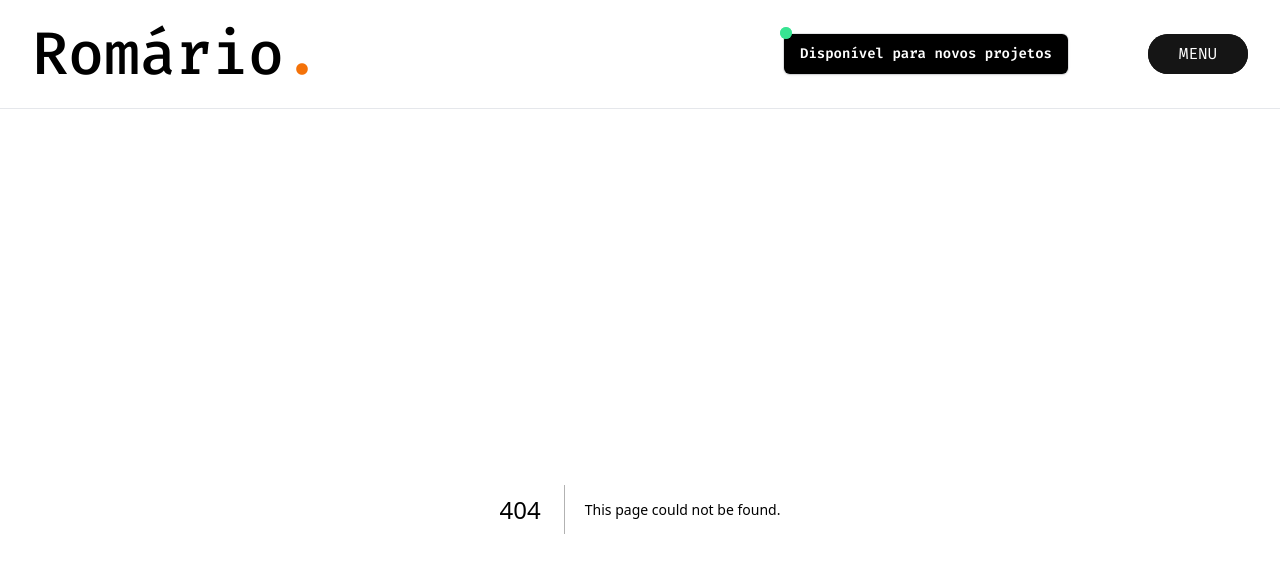
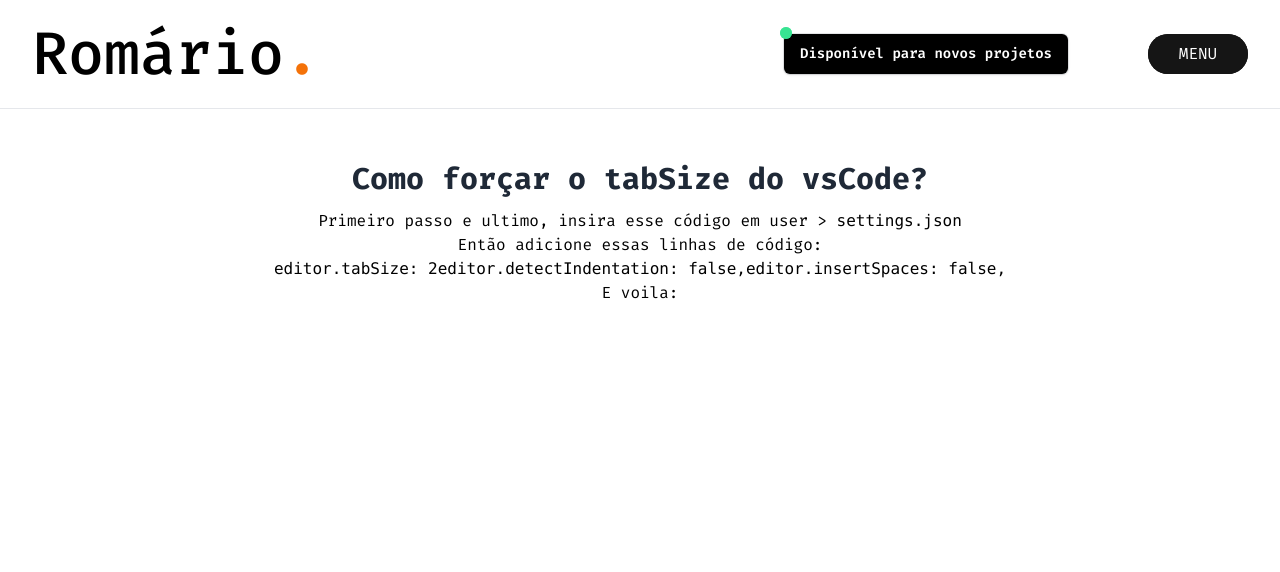
Before and after one commit to romariojs94/portfolio-nextjs, a Next.js app: page /blog/post-01 in a window 1280 px wide. Before the commit this address had no page. Shown: the top 572 px of the page. Built offline with nearby package versions, Linux system fonts and the light colour scheme.

Commit message:
hero update

```diff
--- /dev/null
+++ b/app/blog/post-01/page.jsx
@@ -0,0 +1,18 @@
+export default function post01() {
+  return (
+    <main className="container text-center p-10">
+      <h1 className="text-3xl p-3 font-bold text-gray-800">Como forçar o tabSize do vsCode?</h1>
+      <p>
+        Primeiro passo e ultimo, insira esse código em
+        user &gt; <code>settings.json</code> <br />
+				Então adicione essas linhas de código: <br />
+				<code>editor.tabSize: 2</code>
+      	<code>editor.detectIndentation:
+        false,</code>
+				<code>editor.insertSpaces: false,</code>
+
+      </p>
+      <h2>E voila: </h2>
+    </main>
+  );
+}
--- /dev/null
+++ b/app/blog/post-02/page.jsx
@@ -0,0 +1,7 @@
+function post02(){
+	return (
+		<>
+			<h1>Post 02</h1>
+		</>
+	)
+}
--- a/app/components/Blog/index.jsx
+++ b/app/components/Blog/index.jsx
@@ -1,6 +1,6 @@
-import Image from "next/image";
-import HelloImg from "../../../public/hello-world.jpg";
-import Link from "next/link";
+import Image from 'next/image';
+import HelloImg from '../../../public/hello-world.jpg';
+import Link from 'next/link';
 
 export default function Blog() {
   return (
@@ -12,6 +12,10 @@
       </div>
       <div className="grid grid-cols-1 sm:grid-cols-2 md:grid-cols-4 gap-10">
         <div className="group">
+          <Link
+            href="/blog/post-01/"
+            className="block text-dark font-bold text-xl mb-3.5"
+          >
             <div className="mb-6 overflow-hidden transition-all group-hover:scale-105 w-full relative">
               <Image
                 alt="Imagem de um celular na mão escrito Hello World"
@@ -24,12 +28,9 @@
               />
             </div>
             <h3 className="block text-dark font-bold text-xl mb-3.5">
-            <Link href="#" className="block text-dark font-bold text-xl mb-3.5">
-              <span>
-								Hello, World!
-              </span>
+              <span>Hello, World!</span>
+            </h3>
           </Link>
-          </h3>
           <p className="text-sm sm:text-lg">
             <code>console.log(&apos;Hello, World!&apos;)</code>.
           </p>
--- a/app/components/Hero/index.jsx
+++ b/app/components/Hero/index.jsx
@@ -1,6 +1,6 @@
 export default function Hero() {
   return (
-    <main className="flex flex-col items-center justify-center h-[35vh] sm:h-[50vh] md:h-[70vh]">
+    <main className="flex flex-col items-center justify-center h-[35vh] sm:h-[50vh] md:h-[90vh]">
       <div className="text-center w-10/12">
         <h1 className="text-4xl sm:text-6xl md:text-7xl lg:text-[5.875rem] font-bold mb-6">Desenvolvedor Full-Stack</h1>
 				<blockquote className="text-[#949494] text-sm sm:text-base md:text-2xl sm:max-w-[50ch] sm:mx-auto">“Choose a job you love, and you will never have to work a day in your
--- a/app/components/Rodape/index.jsx
+++ b/app/components/Rodape/index.jsx
@@ -7,8 +7,8 @@
 					Estou disponível para novos projetos no momento. Entre em contato comigo e marcamos uma conversa 👋
 					</p>
 					<ul className="text-xl sm:text-4xl font-bold flex flex-col gap-4 sm:gap-7 pb-9">
-						<li><a href="mailto:romariojs94@gmx.com" title="Email">romariojs94@gmx.com</a></li>
-						<li><a title="WhatsApp" target="_blank" rel="noopener noreferrer" href="https://api.whatsapp.com/send?phone=5547996497702&text=Ol%C3%A1,%20quero%20saber%20mais%20sobre%20os%20seus%20servi%C3%A7os.
+						<li><a className="hover:text-[#F47209] will-change-transform" href="mailto:romariojs94@gmx.com" title="Email">romariojs94@gmx.com</a></li>
+						<li><a className="hover:text-[#F47209] will-change-transform" title="WhatsApp" target="_blank" rel="noopener noreferrer" href="https://api.whatsapp.com/send?phone=5547996497702&text=Ol%C3%A1,%20quero%20saber%20mais%20sobre%20os%20seus%20servi%C3%A7os.
 ">+55 47 99649-7702</a></li>
 					</ul>
 				</div>
```
Lines whose indentation alone changed are shown as unchanged.
